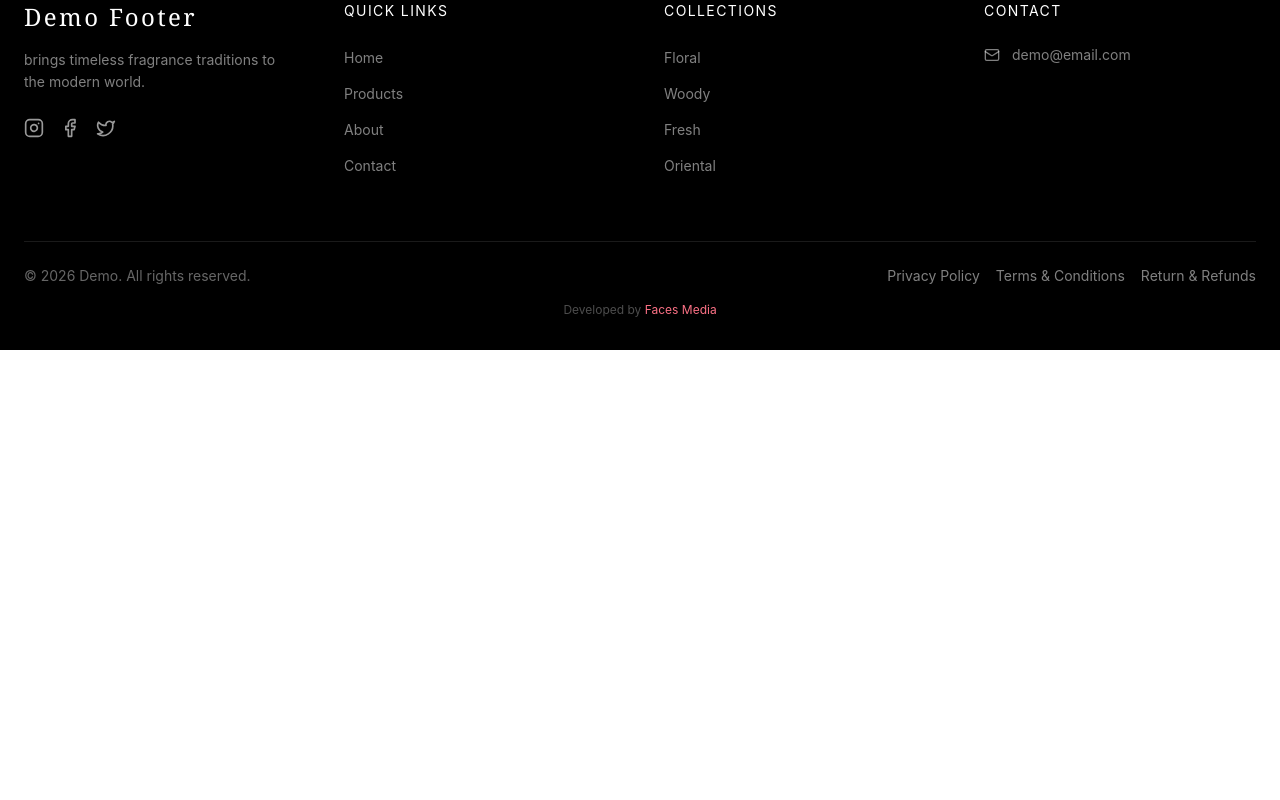
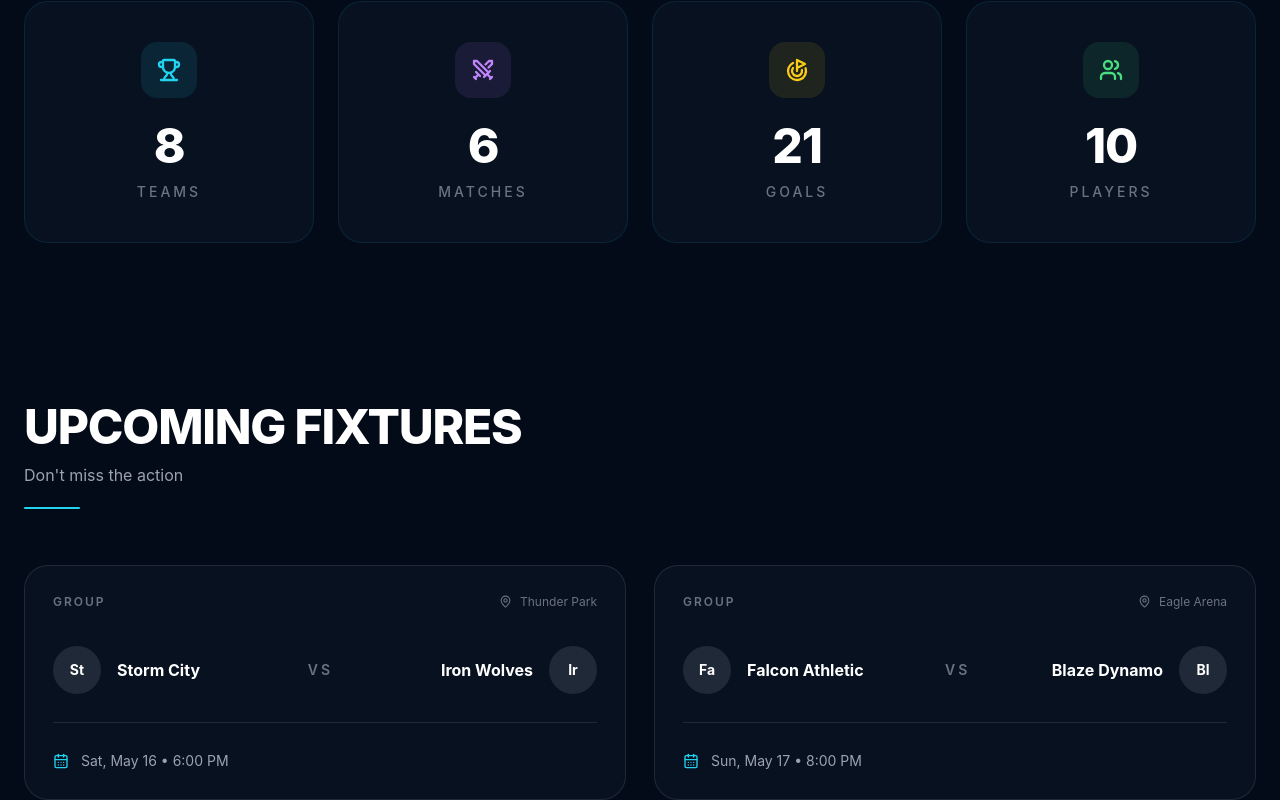
Before and after one commit to hasanalam365/olympic-football-client, a React (Vite) app: page / in a window 1280 px wide. Shown: the part 960-1760 px from the top of the page. Before the commit the page ends 1310 px from the top, so only its background shows below. Built offline with nearby package versions, Linux system fonts and the light colour scheme; no server answers.

Commit message:
hm upcoming match

```diff
--- a/src/Pages/Home/Homes.jsx
+++ b/src/Pages/Home/Homes.jsx
@@ -1,10 +1,14 @@
 import React from 'react'
 import Banner from './Banner'
+import Stats from './Stats'
+import UpcomingMatch from './UpcomingMatch'
 
 const Homes = () => {
   return (
     <div>
       <Banner/>
+      <Stats/>
+      <UpcomingMatch/>
     </div>
   )
 }
--- /dev/null
+++ b/src/Pages/Home/Stats.jsx
@@ -0,0 +1,133 @@
+// Stats.jsx
+
+import React, { useEffect, useState } from "react";
+import {
+  Trophy,
+  Swords,
+  Goal,
+  Users,
+} from "lucide-react";
+
+import { motion } from "framer-motion";
+
+const statsData = [
+  {
+    id: 1,
+    icon: Trophy,
+    value: 8,
+    label: "Teams",
+    color: "text-cyan-400",
+    bg: "bg-cyan-400/10",
+  },
+  {
+    id: 2,
+    icon: Swords,
+    value: 6,
+    label: "Matches",
+    color: "text-purple-400",
+    bg: "bg-purple-400/10",
+  },
+  {
+    id: 3,
+    icon: Goal,
+    value: 21,
+    label: "Goals",
+    color: "text-yellow-400",
+    bg: "bg-yellow-400/10",
+  },
+  {
+    id: 4,
+    icon: Users,
+    value: 10,
+    label: "Players",
+    color: "text-green-400",
+    bg: "bg-green-400/10",
+  },
+];
+
+/* COUNT ANIMATION */
+const Counter = ({ value }) => {
+  const [count, setCount] = useState(0);
+
+  useEffect(() => {
+    let start = 0;
+
+    const duration = 2000;
+    const increment = value / (duration / 16);
+
+    const timer = setInterval(() => {
+      start += increment;
+
+      if (start >= value) {
+        setCount(value);
+        clearInterval(timer);
+      } else {
+        setCount(Math.floor(start));
+      }
+    }, 16);
+
+    return () => clearInterval(timer);
+  }, [value]);
+
+  return <span>{count}</span>;
+};
+
+const Stats = () => {
+  return (
+    <section className="bg-[#030B18] py-20 px-6">
+
+      <div className="mx-auto max-w-7xl">
+
+        {/* GRID */}
+        <div className="grid grid-cols-1 gap-6 sm:grid-cols-2 lg:grid-cols-4">
+
+          {statsData.map((item, index) => {
+            const Icon = item.icon;
+
+            return (
+              <motion.div
+                key={item.id}
+                initial={{ opacity: 0, y: 60 }}
+                whileInView={{ opacity: 1, y: 0 }}
+                transition={{
+                  duration: 0.6,
+                  delay: index * 0.15,
+                }}
+                viewport={{ once: true }}
+                className="relative overflow-hidden border rounded-3xl border-cyan-400/10 bg-[#071120] p-10 group hover:border-cyan-400/30 transition-all duration-500"
+              >
+
+                {/* GLOW */}
+                <div className="absolute top-0 right-0 transition-all duration-500 rounded-full opacity-0 w-28 h-28 bg-cyan-400/10 blur-3xl group-hover:opacity-100" />
+
+                {/* ICON */}
+                <div
+                  className={`w-14 h-14 rounded-2xl flex items-center justify-center ${item.bg} mx-auto`}
+                >
+                  <Icon
+                    size={24}
+                    className={item.color}
+                    strokeWidth={2.3}
+                  />
+                </div>
+
+                {/* NUMBER */}
+                <h2 className="mt-6 text-5xl font-extrabold tracking-tight text-center text-white">
+
+                  <Counter value={item.value} />
+                </h2>
+
+                {/* LABEL */}
+                <p className="mt-3 text-sm font-medium tracking-[3px] text-center uppercase text-gray-500">
+                  {item.label}
+                </p>
+              </motion.div>
+            );
+          })}
+        </div>
+      </div>
+    </section>
+  );
+};
+
+export default Stats;
--- /dev/null
+++ b/src/Pages/Home/UpcomingMatch.jsx
@@ -0,0 +1,148 @@
+// UpcomingMatch.jsx
+
+import React from "react";
+import {
+  CalendarDays,
+  MapPin,
+} from "lucide-react";
+
+import { motion } from "framer-motion";
+
+const matches = [
+  {
+    id: 1,
+    group: "GROUP",
+    stadium: "Thunder Park",
+    home: "Storm City",
+    away: "Iron Wolves",
+    homeShort: "St",
+    awayShort: "Ir",
+    date: "Sat, May 16 • 6:00 PM",
+    glow: "group-hover:shadow-[0_0_45px_rgba(34,211,238,0.18)]",
+    border: "group-hover:border-cyan-400/40",
+  },
+
+  {
+    id: 2,
+    group: "GROUP",
+    stadium: "Eagle Arena",
+    home: "Falcon Athletic",
+    away: "Blaze Dynamo",
+    homeShort: "Fa",
+    awayShort: "Bl",
+    date: "Sun, May 17 • 8:00 PM",
+    glow: "group-hover:shadow-[0_0_45px_rgba(139,92,246,0.18)]",
+    border: "group-hover:border-purple-400/40",
+  },
+];
+
+const UpcomingMatch = () => {
+  return (
+    <section className="bg-[#030B18] py-20 px-6">
+
+      <div className="mx-auto max-w-7xl">
+
+        {/* HEADER */}
+        <div className="mb-14">
+
+          <h2 className="text-4xl font-extrabold tracking-tight text-white uppercase md:text-5xl">
+            Upcoming Fixtures
+          </h2>
+
+          <p className="mt-3 text-sm text-gray-400 md:text-base">
+            Don&apos;t miss the action
+          </p>
+
+          {/* LINE */}
+          <div className="w-14 h-[2px] mt-5 bg-cyan-400 rounded-full" />
+        </div>
+
+        {/* MATCH GRID */}
+        <div className="grid grid-cols-1 lg:grid-cols-2 gap-7">
+
+          {matches.map((match, index) => (
+            <motion.div
+              key={match.id}
+              initial={{ opacity: 0, y: 40 }}
+              whileInView={{ opacity: 1, y: 0 }}
+              transition={{
+                duration: 0.6,
+                delay: index * 0.15,
+              }}
+              viewport={{ once: true }}
+              className={`group relative overflow-hidden rounded-3xl border border-white/10 bg-[#071120] p-7 transition-all duration-500 ${match.border} ${match.glow}`}
+            >
+
+              {/* HOVER GLOW */}
+              <div className="absolute top-0 right-0 w-40 h-40 transition-all duration-500 rounded-full opacity-0 blur-3xl bg-cyan-400/10 group-hover:opacity-100" />
+
+              {/* TOP */}
+              <div className="flex items-center justify-between">
+
+                <span className="text-xs tracking-[2px] font-semibold text-gray-500 uppercase">
+                  {match.group}
+                </span>
+
+                <div className="flex items-center gap-2 text-xs text-gray-500">
+
+                  <MapPin size={13} />
+
+                  {match.stadium}
+                </div>
+              </div>
+
+              {/* MATCH */}
+              <div className="flex items-center justify-between mt-9">
+
+                {/* HOME */}
+                <div className="flex items-center gap-4">
+
+                  <div className="flex items-center justify-center w-12 h-12 text-sm font-bold text-white rounded-full bg-white/10">
+                    {match.homeShort}
+                  </div>
+
+                  <h3 className="text-base font-bold text-white">
+                    {match.home}
+                  </h3>
+                </div>
+
+                {/* VS */}
+                <span className="text-sm font-semibold tracking-[3px] text-gray-500 uppercase">
+                  VS
+                </span>
+
+                {/* AWAY */}
+                <div className="flex items-center gap-4">
+
+                  <h3 className="text-base font-bold text-white">
+                    {match.away}
+                  </h3>
+
+                  <div className="flex items-center justify-center w-12 h-12 text-sm font-bold text-white rounded-full bg-white/10">
+                    {match.awayShort}
+                  </div>
+                </div>
+              </div>
+
+              {/* DIVIDER */}
+              <div className="h-px my-7 bg-white/10" />
+
+              {/* DATE */}
+              <div className="flex items-center gap-3 text-sm text-gray-400">
+
+                <CalendarDays
+                  size={16}
+                  className="text-cyan-400"
+                />
+
+                {match.date}
+              </div>
+            </motion.div>
+          ))}
+        </div>
+      </div>
+    </section>
+  );
+};
+
+export default UpcomingMatch;
```
